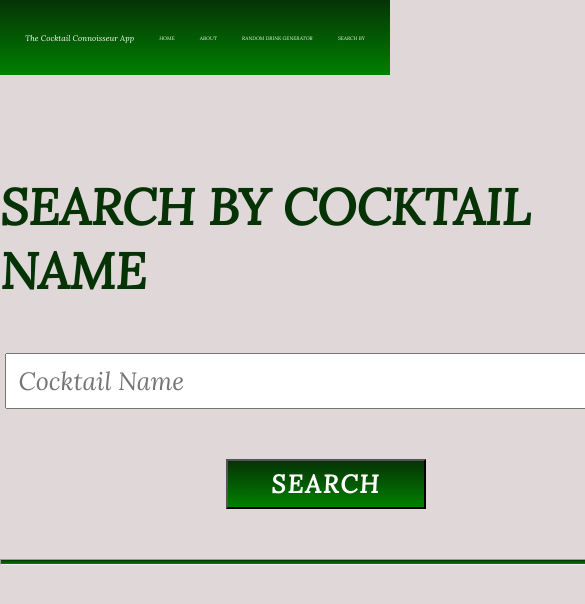
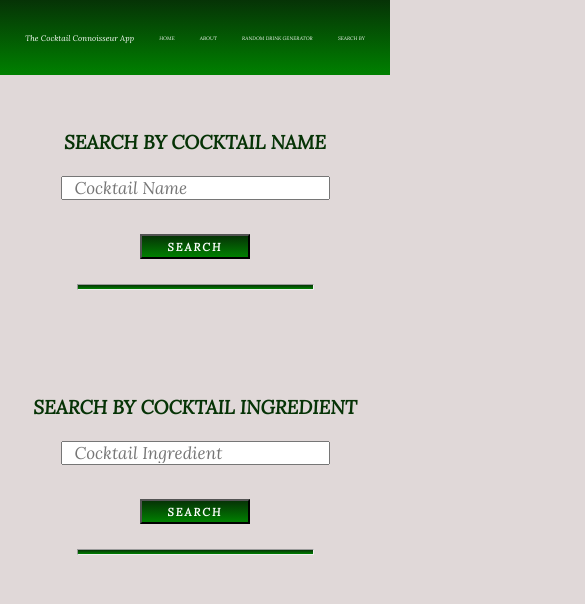
Before and after one commit to zakward/cocktails, a React (Create React App) app: page /searchByName in a window 390 px wide. Shown: the top 604 px of the page, 585 px wide, since content can reach past the window. Built offline with nearby package versions, Linux system fonts and the light colour scheme.

Commit message:
maybe finished

```diff
--- a/src/css/App.css
+++ b/src/css/App.css
@@ -37,23 +37,6 @@ body {
     -o-background-size: cover;
     /* height: 90vh; */
 }
-
-
-.header-title {
-    font-family: 'Lora', serif;
-    color: white;
-    font-size: 12em;
-    text-align: center;
-    padding-top: 100px;
-    }
-
-    .header-description {
-        font-family: 'Lora', serif;
-        color: white;
-        font-size: 4em;
-        text-align: center;
-        margin-top: 50px;
-    }
 
 
 @media only screen and (max-width: 1350px) {
@@ -96,15 +79,6 @@ body {
         font-size: 8px;
     }
 
-    .header-title {
-        font-size: 2em;
-    }
-
-    .header-description {
-        font-size: 1em;
-        margin-top: 30px;
-    }
-
 }
 
 
--- a/src/css/DrinkDetail.css
+++ b/src/css/DrinkDetail.css
@@ -41,7 +41,7 @@ body {
 .detail {
     font-family: 'Lora', serif;
     font-size: 25px;
-    width: 100%;
+    width: 75%;
     font-weight: 200;
     border-bottom: 2px solid rgb(6, 51, 6);
     padding-bottom: 50px;
@@ -64,6 +64,66 @@ body {
 }
 
 
+
+
+
+
+@media only screen and (max-width: 1300px) {
+
+    .detail-img {
+        width: 300px;
+        height: 300px;
+    }
+
+    .detail-title {
+        width: 100%;
+        margin-bottom: 75px;
+    }
+
+    .back-btn {
+        margin-top: 20px;
+    }
+
+}
+
+@media only screen and (max-width: 1200px) {
+
+    .detail-img {
+        height: 200px;
+        width: 200px;
+        margin-left: 55px;
+    }
+
+    .detail-title {
+        width: 100%;
+        margin-bottom: 100px;
+    }
+
+    .detail {
+        width: 87%;
+    }
+
+    }
+
+    @media only screen and (max-width: 800px) {
+
+        .detail-title {
+            width: 100%;
+        }
+
+        .detail-img {
+            width: 300px;
+            height: 300px;
+            margin-bottom: 50px;
+            margin-left: 0px;
+        }
+
+        .drink-container {
+            flex-direction: column;
+            align-items: center;
+        }
+
+    }
 
     @media only screen and (max-width: 500px) {
 
@@ -100,6 +160,9 @@ body {
 
     }
 
+
+
+
     @media only screen and (max-width: 350px) {
 
         .detail-title {
@@ -124,61 +187,3 @@ body {
         }
 
     }
-
-@media only screen and (max-width: 800px) {
-
-    .detail-title {
-        width: 100%;
-    }
-
-    .detail-img {
-        width: 300px;
-        height: 300px;
-        margin-bottom: 50px;
-        margin-left: 0px;
-    }
-
-    .drink-container {
-        flex-direction: column;
-        align-items: center;
-    }
-
-}
-
-@media only screen and (max-width: 1200px) {
-
-.detail-img {
-    height: 200px;
-    width: 200px;
-    margin-left: 55px;
-}
-
-.detail-title {
-    width: 100%;
-    margin-bottom: 100px;
-}
-
-.detail {
-    width: 87%;
-}
-
-
-}
-
-@media only screen and (max-width: 1300px) {
-
-    .detail-img {
-        width: 300px;
-        height: 300px;
-    }
-
-    .detail-title {
-        width: 100%;
-        margin-bottom: 75px;
-    }
-
-    .back-btn {
-        margin-top: 20px;
-    }
-
-}
--- a/src/css/Home.css
+++ b/src/css/Home.css
@@ -37,7 +37,7 @@ body {
     font-weight: 100;
 }
 
-@media only screen and (max-width: 1200px) {
+@media only screen and (max-width: 1280px) {
 
     .header-title {
         font-size: 4em;
--- a/src/css/SearchByName.css
+++ b/src/css/SearchByName.css
@@ -82,3 +82,150 @@ body {
     left: 40%;
     top: 50%;
 }
+
+@media only screen and (max-width: 1750px) {
+
+    .search-title {
+        font-size: 36px;
+    }
+
+    .search-input {
+        width: 460px;
+    }
+
+    .search-btn {
+        width: 130px;
+        font-size: 19px;
+    }
+
+}
+
+@media only screen and (max-width: 1350px) {
+
+    .search-break {
+        width: 500px;
+    }
+
+}
+
+@media only screen and (max-width: 1200px) {
+
+    .search-title {
+        font-size: 28px;
+    }
+
+    .search-input {
+        width: 365px;
+        font-size: 20px;
+        height: 33px;
+    }
+
+    .search-btn {
+        width: 110px;
+        font-size: 14px;
+        height: 37px;
+    }
+
+    .search-break {
+        width: 412px;
+    }
+
+}
+
+@media only screen and (max-width: 950px) {
+
+    .search-title {
+        font-size: 22px;
+    }
+
+    .search-input {
+        height: 25px;
+        width: 317px;
+        font-size: 17px;
+        margin-top: 22px;
+    }
+
+    .search-break {
+        width: 355px;
+    }
+
+}
+
+@media only screen and (max-width: 800px) {
+
+    .search-title {
+        font-size: 19px;
+        margin-top: 55px;
+    }
+
+    .search-input {
+        height: 18px;
+        width: 261px;
+    }
+
+    .search-btn {
+        margin-top: 34px;
+        height: 25px;
+        font-size: 11px;
+    }
+
+    .search-break {
+        width: 298px;
+    }
+
+}
+
+@media only screen and (max-width: 650px) {
+
+    .main-container {
+        flex-direction: column;
+    }
+
+}
+
+@media only screen and (max-width:500px) {
+
+    .drinks-title {
+        font-size: 30px;
+    }
+
+}
+
+@media only screen and (max-width: 400px) {
+
+    .drinks-title {
+        font-size: 20px;
+    }
+
+    .search-break {
+        margin-top: 25px;
+        width: 235px;
+    }
+}
+
+@media only screen and (max-width: 350px) {
+
+    .search-title {
+        font-size: 15px;
+    }
+
+    .search-input {
+        width: 193px;
+        height: 10px;
+        font-size: 10px;
+    }
+
+    .search-btn {
+        height: 16px;
+        margin-top: 14px;
+        width: 73px;
+    }
+
+    .search-break {
+        height: 3px;
+    }
+
+    .search-container {
+        margin-bottom: 0px;
+    }
+}
```
Lines whose indentation alone changed are shown as unchanged.
